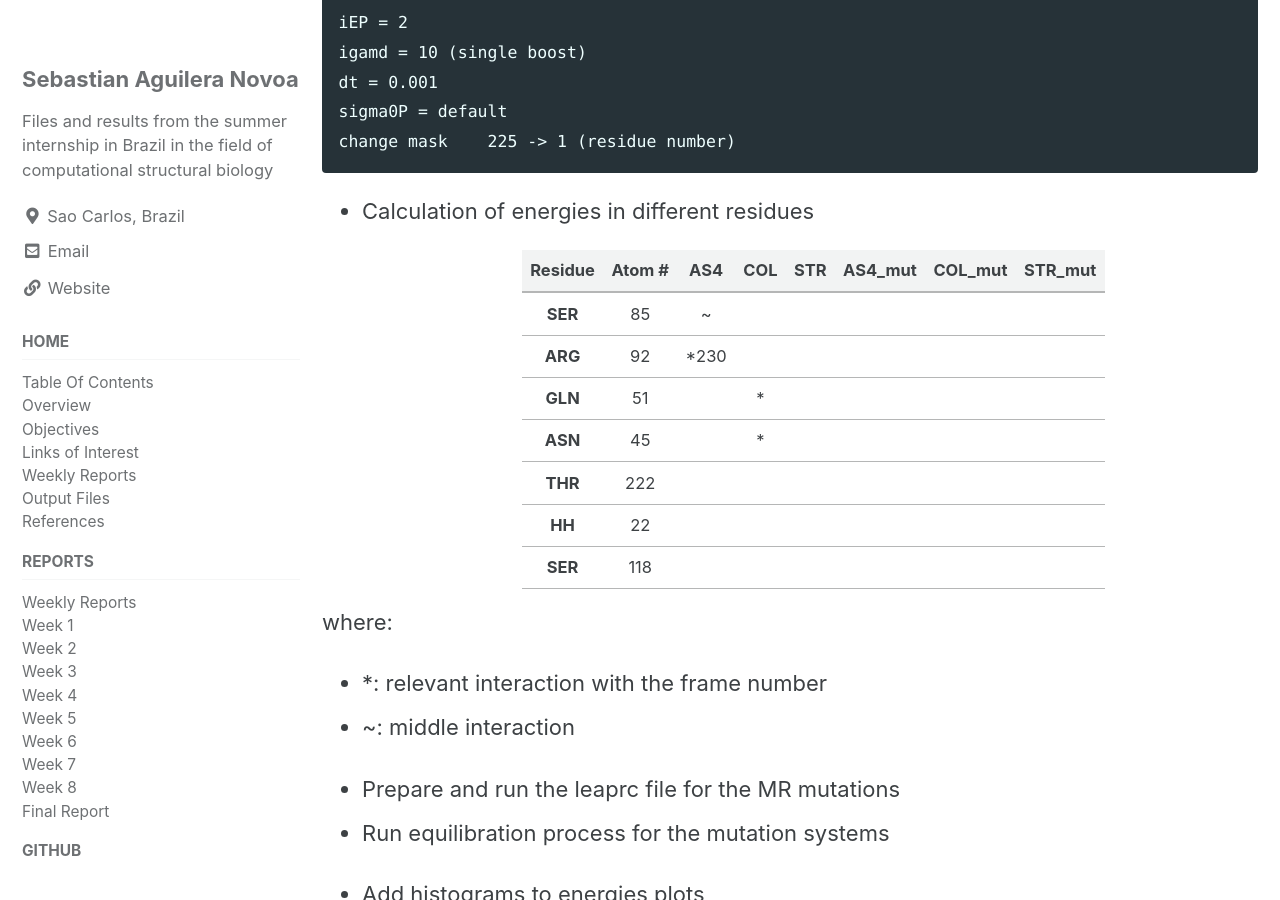
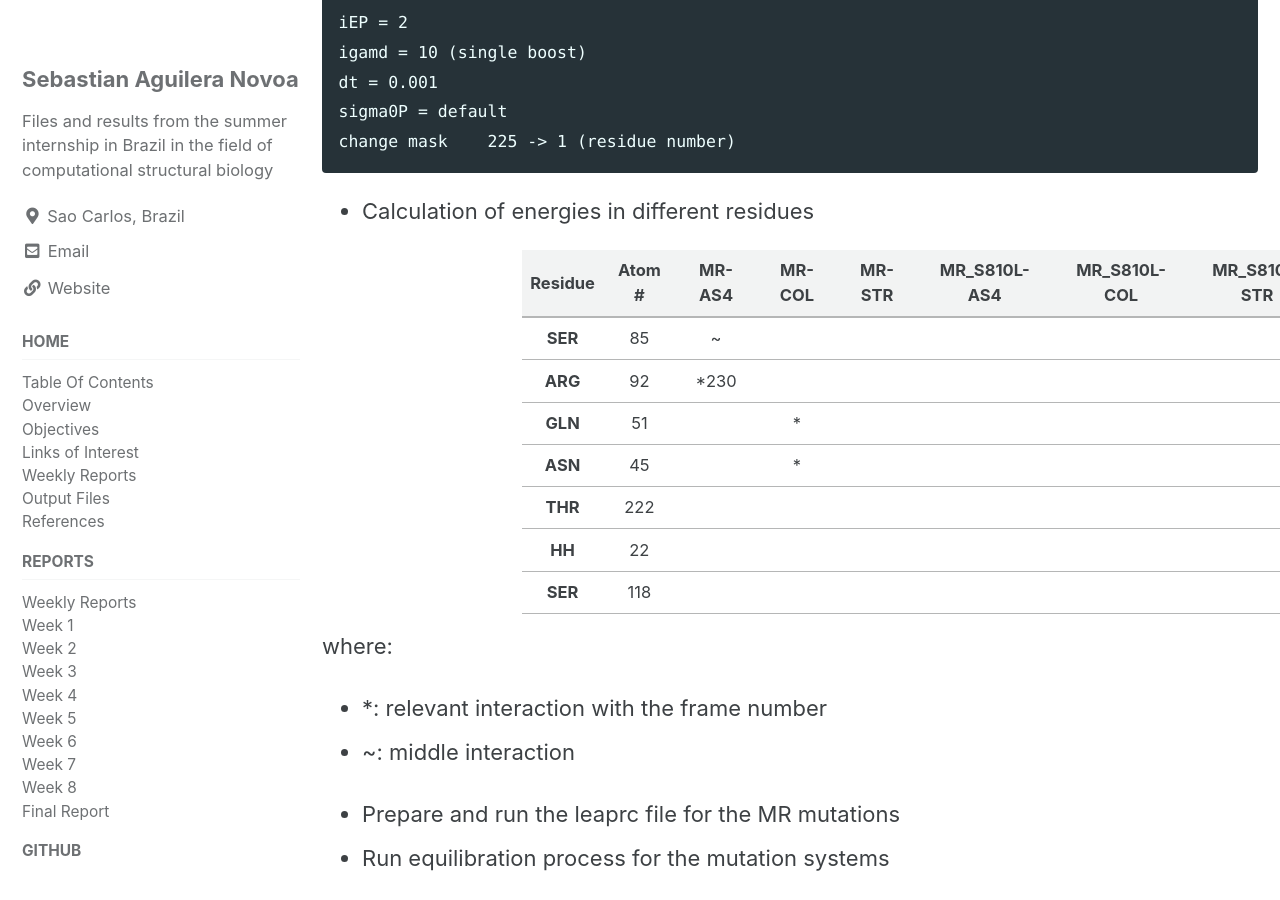
Before and after one commit to saguileran/MD-SCPI, a Jekyll site: the page built from reports.md, in a window 1280 px wide and 900 px high, scrolled down 6207 px. Built offline with Jekyll 4.4.1, drawn with Linux system fonts in a browser that asks for light colours; cached includes are drawn as plain includes.

Commit message:
Update reports.md

```diff
--- a/reports.md
+++ b/reports.md
@@ -214,12 +214,12 @@ change mask    225 -> 1 (residue number)
     <tr>
       <th><center>Residue</center></th>
       <th><center>Atom #</center></th>
-      <th><center>AS4</center></th>
-      <th><center>COL</center></th>
-      <th><center>STR</center></th>
-      <th><center>AS4_mut</center></th>
-      <th><center>COL_mut</center></th>
-      <th><center>STR_mut</center></th>
+      <th><center>MR-AS4</center></th>
+      <th><center>MR-COL</center></th>
+      <th><center>MR-STR</center></th>
+      <th><center>MR_S810L-AS4</center></th>
+      <th><center>MR_S810L-COL</center></th>
+      <th><center>MR_S810L-STR</center></th>
     </tr>
   </thead>
   <tbody>
```
